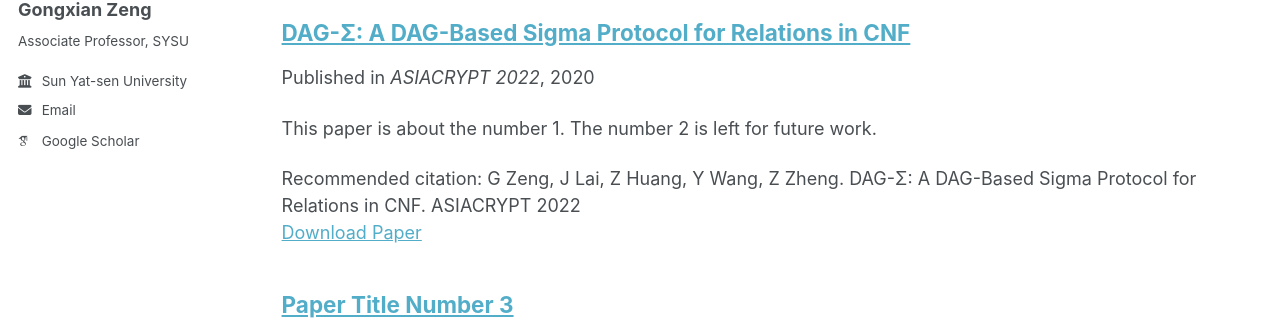
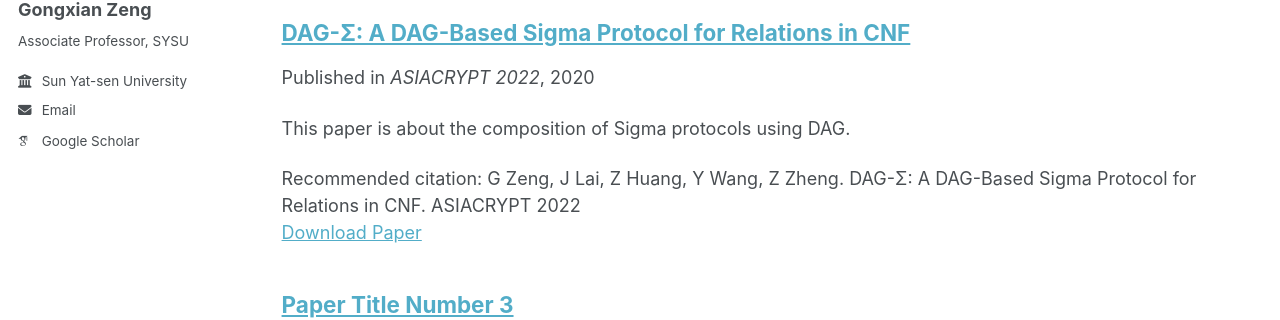
Before and after one commit to naxizgx/naxizgx.github.io, a Jekyll site: the page built from _pages/publications.html, in a window 1280 px wide and 900 px high. Shown: the part 285-605 px from the top of the window. Built offline with Jekyll 4.4.1, drawn with Linux system fonts in a browser that asks for light colours; some web fonts are replaced.

Commit message:
Update 2022-12-paper-title-number-1.md

```diff
--- a/_publications/2022-12-paper-title-number-1.md
+++ b/_publications/2022-12-paper-title-number-1.md
@@ -3,7 +3,7 @@ title: "DAG-Σ: A DAG-Based Sigma Protocol for Relations in CNF"
 collection: publications
 category: manuscripts
 permalink: /publication/2022-12-paper-title-number-1
-excerpt: 'This paper is about the number 1. The number 2 is left for future work.'
+excerpt: 'This paper is about the composition of Sigma protocols using DAG.'
 date: 2020-12-05
 venue: 'ASIACRYPT 2022'
 paperurl: '[http://academicpages.github.io/files/paper1.pdf](https://eprint.iacr.org/2022/1569.pdf)'
```
